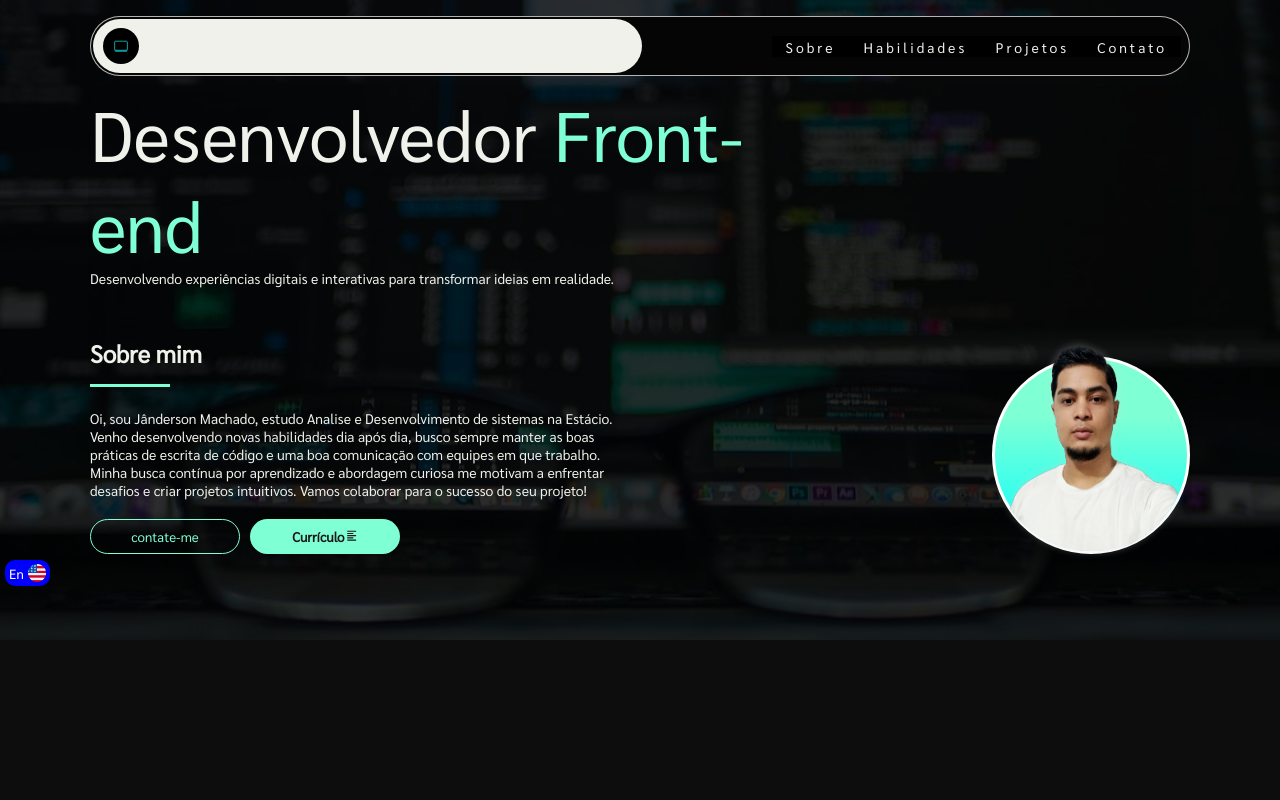
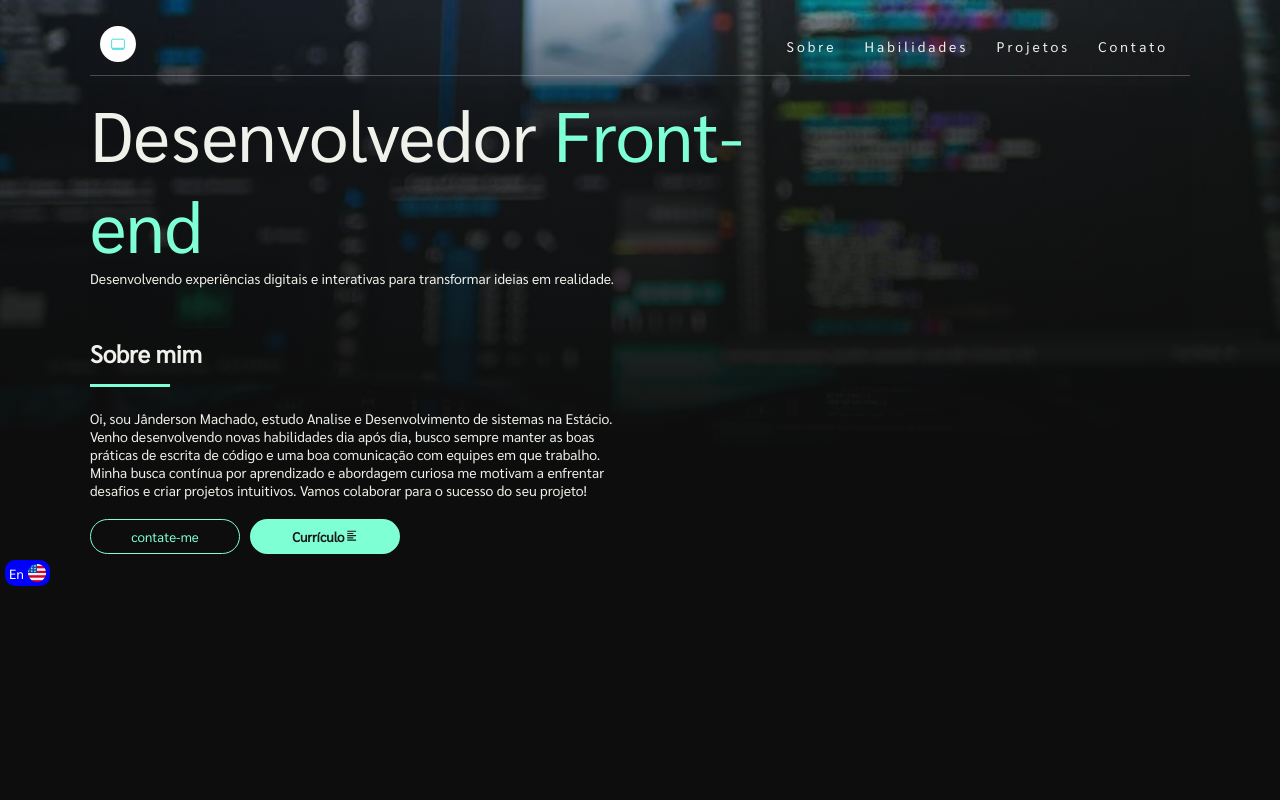
Before and after one commit to jotaMch/Portfolio_Jm, a React (Vite) app: page / in a window 1280 px wide. Shown: the top 800 px of the page. Built offline with nearby package versions, Linux system fonts and the light colour scheme.

Commit message:
add new style

```diff
--- a/src/components/About.jsx
+++ b/src/components/About.jsx
@@ -15,9 +15,9 @@ function About(props) {
                 <article className="img" id="about">
                     <div className="img__content">
                         <div className="area__perfil">
-                            <div className="relativ-img">
+                           {/*  <div className="relativ-img">
                                 <img className='perfil' src={Perfil} alt="imagem-perfil" />
-                            </div>
+                            </div> */}
                             <div className="espaco">
                                 <div className='name-text'>
                                     {!props.isEnglish &&
--- a/src/styles/burguer.css
+++ b/src/styles/burguer.css
@@ -8,7 +8,7 @@
     display: block;
     width: 32px;
     height: 3px;
-    background-color: #000000;
+    background-color:  #eff1ea;
     margin-block: 5px;
     position: relative;
     border-radius: 4px;
--- a/src/styles/main.css
+++ b/src/styles/main.css
@@ -34,42 +34,29 @@ header {
   display: flex;
   align-items: center;
   justify-content: space-between;
-  background-color: #eff1eaeb;
   backdrop-filter: blur(80%); /* Aplicando o blur no fundo */
   margin: 0 auto ;
   padding: 22px 14px 2px px;
-  border: 1px solid #eff1eabf;
+  border-bottom: 1px solid #eff1ea41;
   position: fixed;
   top: 2%;
   left: 50%;
   translate: -50%;
-  border-radius: 30px;
   max-width: 1100px;
   width: 100%;
   height: 60px;
   z-index: 80;
-  background-color: #050505;
 }
 
-.whitee {
-  background-color: #EFF1EA;
-  width: 50%;
-  height: 92%;
-  margin-left: 2px;
-  border-radius: 30px;
-  display: flex;
-  align-items: center;
-}
 
 header img {
   padding: 10px;
   margin: 2px 10px;
-  background-color: #000000;
+  background-color: #fffefe;
   border-radius: 100%;
 }
 
 ul.telaG {
-  background-color: #000000;
   height: 100%;
   margin-right: 8px;
 }
@@ -139,8 +126,6 @@ header li:hover .front-text {
   display: flex;
   align-items: center;
   justify-content: space-between;
-  /* height: 560px; */
-  /* margin: 0 auto 200px; */
   background-color: rgba(0,0,0,0.1);
   border-radius: 0 0 10px 40%;
 }
@@ -160,8 +145,9 @@ header li:hover .front-text {
   top: 0;
   left: 0;
   width: 100%;
-  height: 100%;
-  background-color: rgba(0, 0, 0, 0.8);
+  height: 100%;/*
+  background-color: rgba(0, 0, 0, 0.8);   */
+  background-image: linear-gradient(to top, #0d0d0d 30%, #0d0d0daa 80%,rgba(13, 13, 13, 0.274));
 }
 
 .found {
@@ -181,7 +167,7 @@ header li:hover .front-text {
   display: flex;
   flex-direction: row-reverse;
   align-items: end;
-  justify-content: space-between;
+  justify-content: start;
   margin: 0;
   width: 1100px;
   height: 100%;
@@ -458,7 +444,6 @@ header li:hover .front-text {
 
 
   .whitee {
-    background-color: #EFF1EA;
     width: 100%;
     height: 100%;
     border-radius: 30px;
@@ -469,7 +454,7 @@ header li:hover .front-text {
 
   header img {
     padding: 10px;
-    background-color: #000000;
+    background-color: #eff1ea;
     border-radius: 100%;
       margin: 24px 10px;
     }
```
